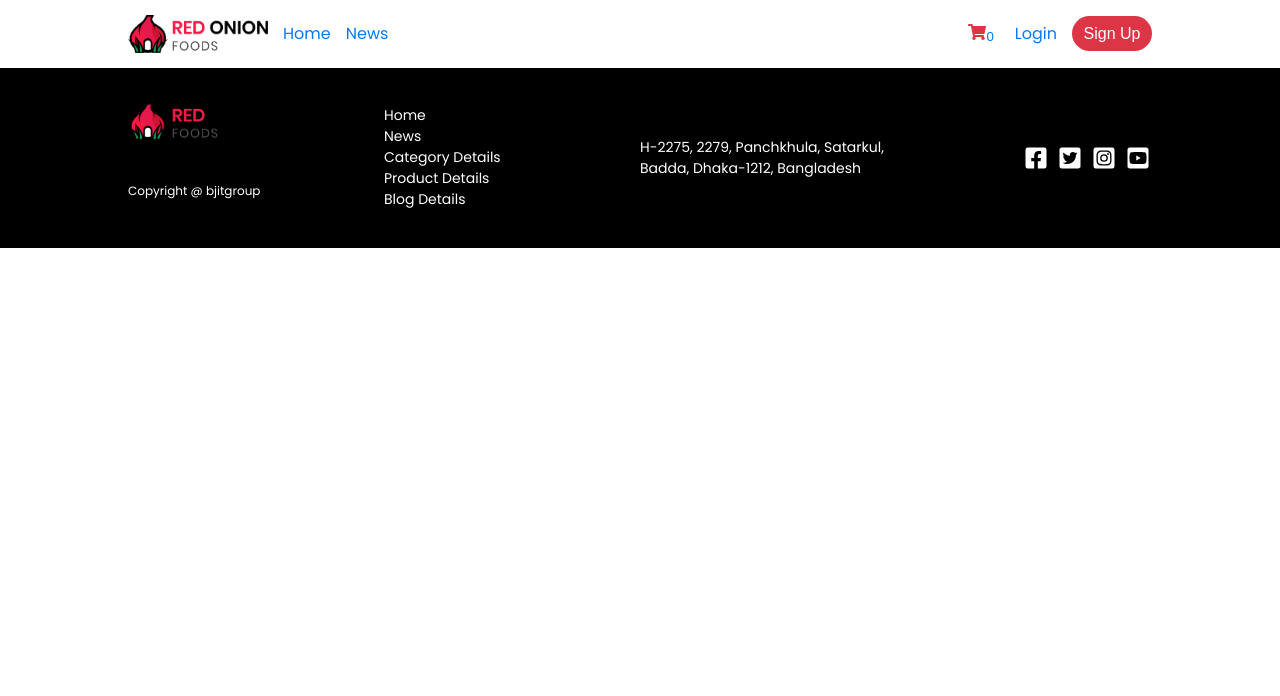
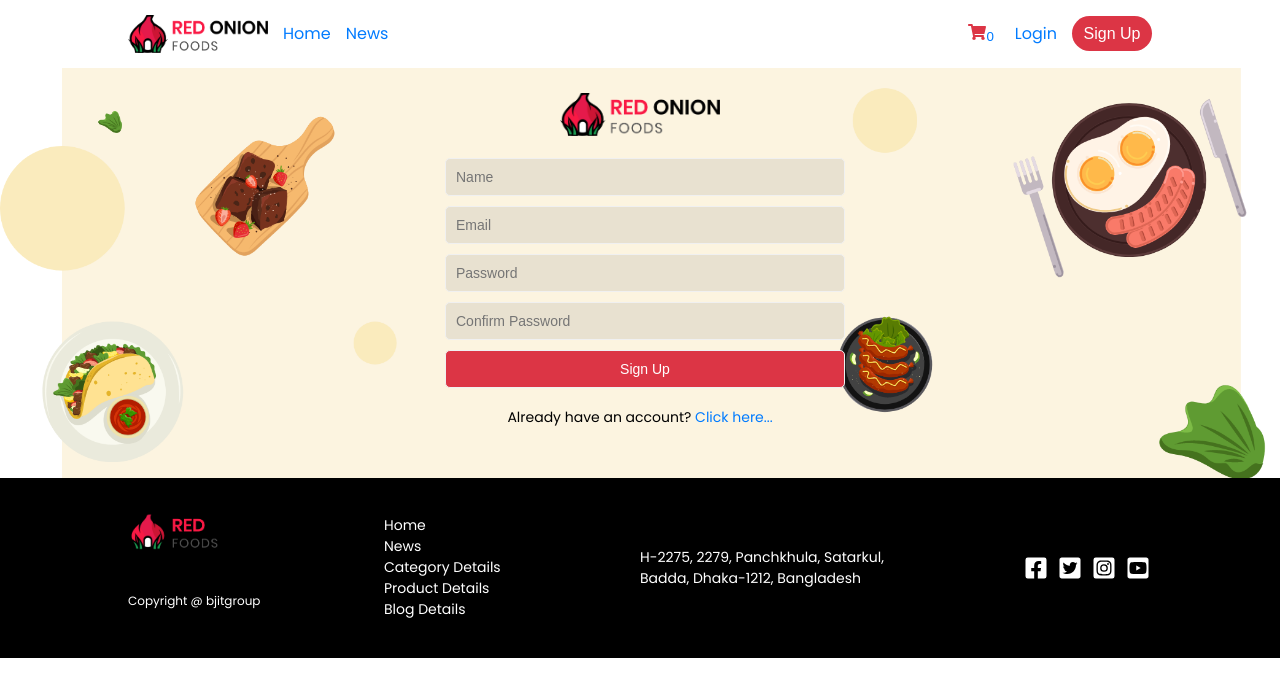
Before and after one commit to ShakhawatHossain13/food-app, a React (Create React App) app: page /signup in a window 1280 px wide. Shown: the top 696 px of the page. Built offline with nearby package versions, Linux system fonts and the light colour scheme.

Commit message:
Sign Up Page v1

```diff
--- a/src/App.tsx
+++ b/src/App.tsx
@@ -6,6 +6,7 @@ import BlogDetails from "./components/HomePage/BlogDetails";
 import MenuBar from "./components/MenuBar";
 import ProductsDetails from "./components/ProductsDetails";
 import CategoryDetails from "./components/CatrgoryDetails";
+import SignUp from "./components/SignUp";
 
 const App: React.FC = () => {
   return (
@@ -16,6 +17,7 @@ const App: React.FC = () => {
         <Route path="/categorydetails" element={<CategoryDetails />} />
         <Route path="/productsdetails" element={<ProductsDetails />} />
         <Route path="/blogdetails" element={<BlogDetails />} />
+        <Route path="/signup" element={<SignUp />} />
       </Routes>
       <Footer />
     </React.Fragment>
--- /dev/null
+++ b/src/components/SignUp/index.tsx
@@ -0,0 +1,58 @@
+import React from "react";
+import './style.css';
+import homeslider from './home_slider.png';
+import logo from "../../images/logo.png";
+
+const SignUp: React.FC = () => {
+  return (
+    <React.Fragment>
+        <section className="signup__slider" style={{ background: `url(${homeslider}) `  }} >
+            <div className="signup__slider__row">
+                <div className="signup__slider__row__main">
+                    <img className="signup__slider__row__main__logo" src={logo} alt="Red Onion Logo"  />
+                    <form
+                      className="signup__slider__row__main__form">
+                      <input
+                        type="text"
+                        className="signup__slider__row__main__form__input"
+                        id="name"
+                        name="name"
+                        placeholder="Name"
+                      />
+                      <input
+                        type="email"
+                        className="signup__slider__row__main__form__input"
+                        id="email"
+                        name="email"
+                        placeholder="Email"
+                      />
+                      <input
+                        type="password"
+                        className="signup__slider__row__main__form__input"
+                        id="password"
+                        name="password"
+                        placeholder="Password"
+                      />
+                      <input
+                        type="password"
+                        className="signup__slider__row__main__form__input"
+                        id="confirmPassword"
+                        name="confirmPassword"
+                        placeholder="Confirm Password"
+                      />
+                       <input
+                        type="submit"
+                        className="signup__slider__row__main__form__input"
+                        id="submit"
+                        value="Sign Up"
+                      />
+                    </form>
+                    <p className="signup__slider__row__main__form__link">Already have an account? <a href="#">Click here...</a></p>
+                </div>
+            </div>
+        </section>
+    </React.Fragment>
+  );
+};
+
+export default SignUp;
--- /dev/null
+++ b/src/components/SignUp/style.css
@@ -0,0 +1,56 @@
+.signup__slider {
+  width: 100%;
+  height: 410px;
+  background-position-x: 40% !important;
+  background-position-y: 40% !important;
+  background-size: cover !important;
+}
+
+.signup__slider__row__main {
+  margin: auto;
+  width: 40%;
+  text-align: center;
+}
+
+.signup__slider__row__main__logo {
+  width: 160px;
+  height: auto;
+  margin-top: 25px;
+}
+
+.signup__slider__row__main__form {
+  max-width: 400px;
+  margin: 10px auto;
+  text-align: center;
+}
+
+.signup__slider__row__main__form__input {
+  width: 100%;
+  box-sizing: border-box;
+  padding: 10px 10px;
+  margin: 5px;
+  border: 1px solid #f0f0f0;
+  background-color: rgba(128, 128, 128, 0.168627451);
+  font-size: 14px;
+  border-radius: 5px;
+}
+
+#submit {
+  background-color: #dc3545;
+  color: #fff;
+}
+
+.signup__slider__row__main__form__link {
+  font-size: 14px;
+}
+
+@media screen and (max-width: 768px) {
+  .signup__slider__row__main {
+    width: 60%;
+  }
+}
+@media screen and (max-width: 480px) {
+  .signup__slider__row__main {
+    width: 80%;
+  }
+}/*# sourceMappingURL=style.css.map */
--- /dev/null
+++ b/src/components/SignUp/style.scss
@@ -0,0 +1,52 @@
+.signup__slider {
+  width: 100%;
+  height: 410px;
+  background-position-x: 40% !important;
+  background-position-y: 40% !important;
+  background-size: cover !important;
+}
+.signup__slider__row__main{
+  margin: auto;
+  width: 40%;
+  text-align: center;
+}
+.signup__slider__row__main__logo{
+    width: 160px;
+    height: auto;
+    margin-top: 25px;
+ }
+ .signup__slider__row__main__form{
+    max-width: 400px;
+    margin: 10px auto;
+    text-align: center;
+ }
+ .signup__slider__row__main__form__input{
+    width: 100%;
+    box-sizing: border-box;
+    padding: 10px 10px;
+    margin: 5px;
+    border: 1px solid #f0f0f0;
+    background-color: #8080802B;
+    font-size: 14px;
+    border-radius: 5px;
+ }
+ #submit{
+  background-color: #dc3545;
+  color: #fff;
+ }
+ .signup__slider__row__main__form__link{
+  font-size: 14px;
+ }
+@media screen and (max-width: 768px) {
+  .signup__slider__row__main{
+    width: 60%;
+  }
+}
+@media screen and (max-width: 480px) {
+  .signup__slider__row__main{
+    width: 80%;
+  }
+}
+@media screen and (max-width: 375px) {
+
+}
```
Also changed, not shown: src/components/SignUp/home_slider.png (added), 1 other file (tests, documents, lock files or other folders).
